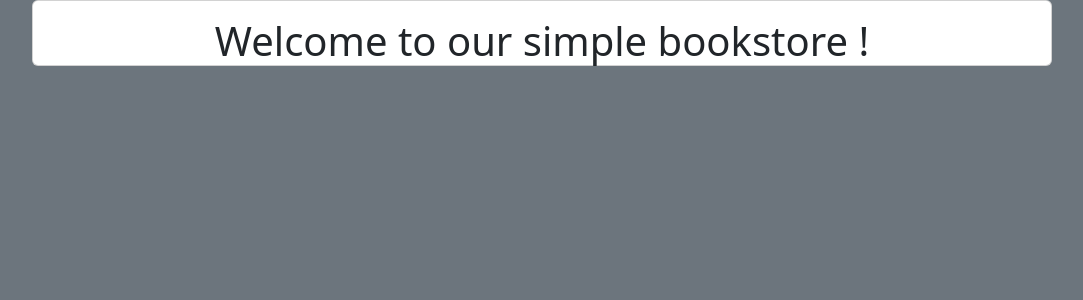
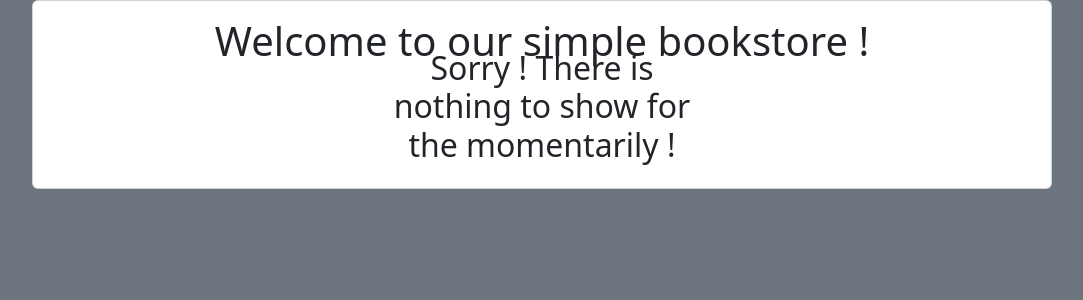
Before and after one commit to Valak264/porto, a PHP site: page / in a window 1280 px wide. Shown: the part 56-356 px from the top of the page, without its empty margins (98-1181 px from the left). Run offline with PHP 8.4, Linux system fonts and the light colour scheme; data that the repository does not hold is empty.

Commit message:
Menambahkan fitur yang menampilkan pesan "Sorry ! There is nothing to show for the momentarily !"

```diff
--- a/index.php
+++ b/index.php
@@ -67,10 +67,16 @@ $result = $stmt->get_result();
               Price : <?php echo $data['price'];?><br/>
               Stock Available : <?php echo $data['quantity'];?><br/>
             </p>
+            <a href="" class="btn btn-success">Buy</a>
+            <a href="" class="btn btn-warning">Add to Cart</a>
           </div>
         </div>
       </div>
-      <?php }} ?>
+      <?php }} else {?>
+          <div class="container">
+            <h2 class="text-center">Sorry ! There is nothing to show for the momentarily !</h2>
+          </div>
+      <?php } ?>
     </div>
   </div>
 </div>
```
